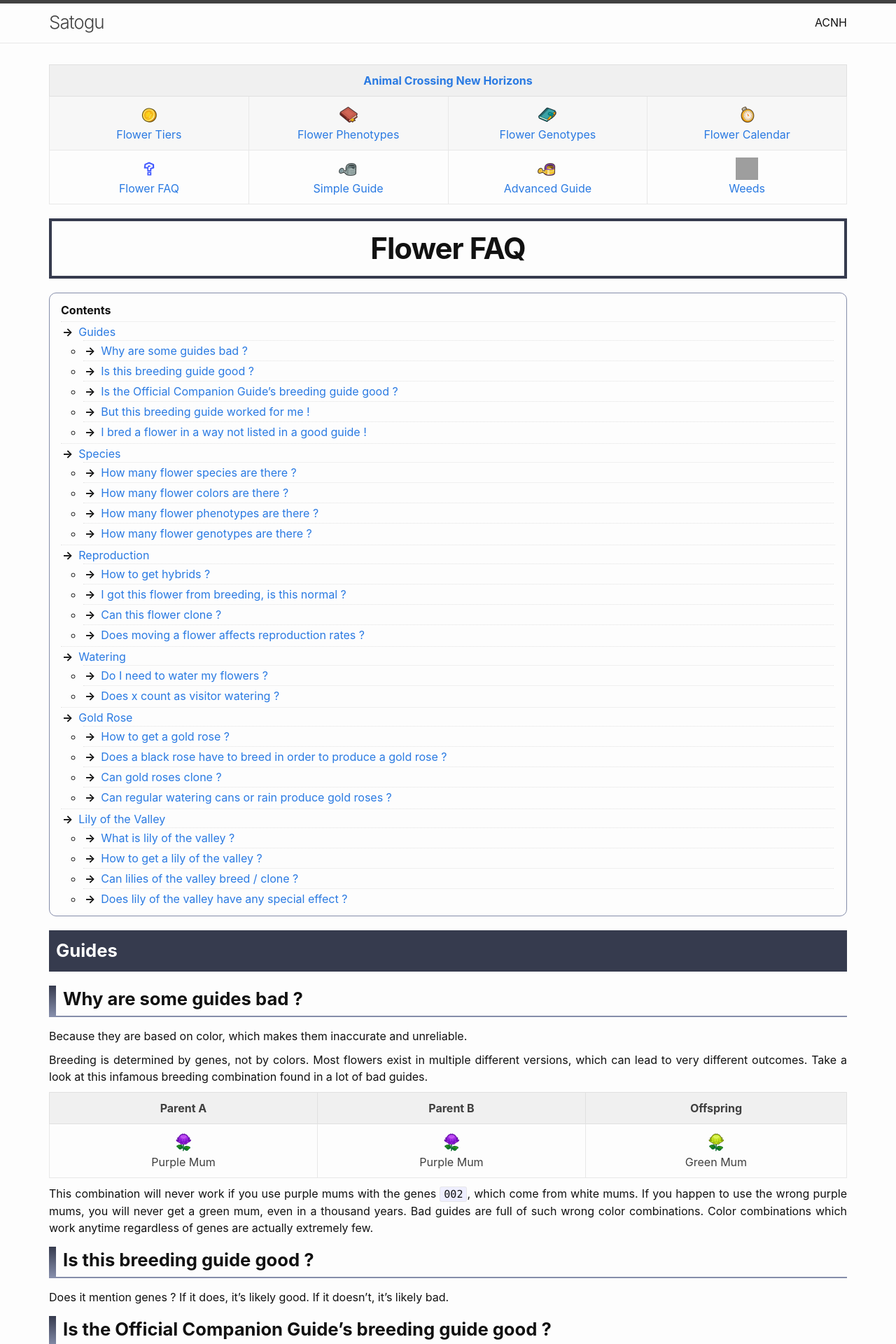
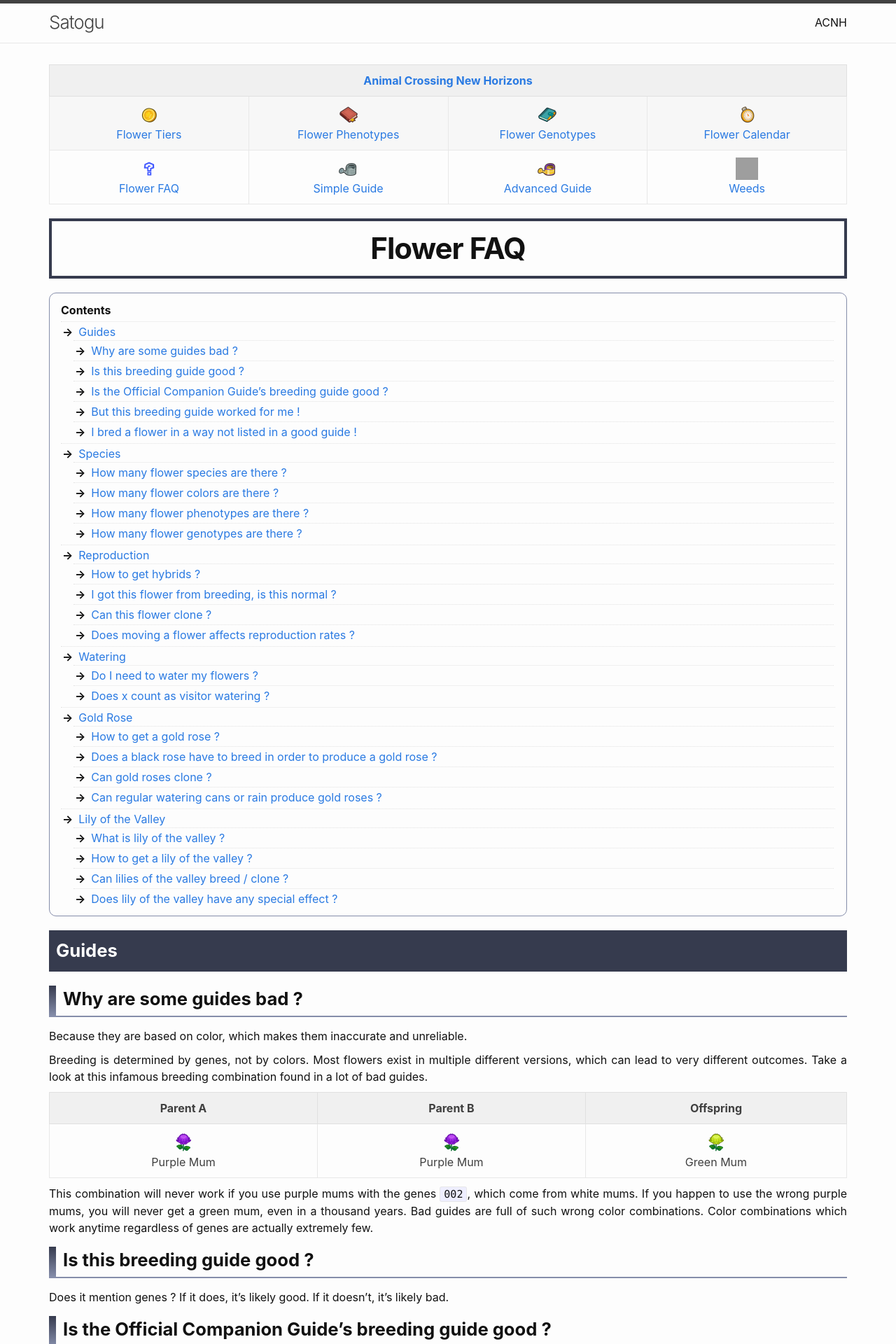
Before and after one commit to aiterusawato/satogu, a Jekyll site: the page built from acnh/flowers/faq.md, in a window 1280 px wide. Shown: the top 1920 px of the page at 70% size. Built offline with Jekyll 4.4.1, drawn with Linux system fonts in a browser that asks for light colours; grey boxes are pictures that could not be loaded.

Commit message:
Update toc

```diff
--- a/_sass/main.scss
+++ b/_sass/main.scss
@@ -168,6 +168,11 @@ table img {
     display: block;
 }
 
+#markdown-toc ul {
+	list-style: none;
+	margin-left: 1em;
+}
+
 #markdown-toc li::before {
 	content: '→';
 	margin-right: 0.5em;
```
